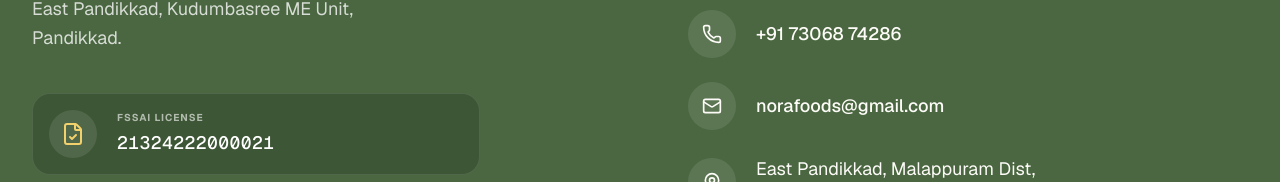
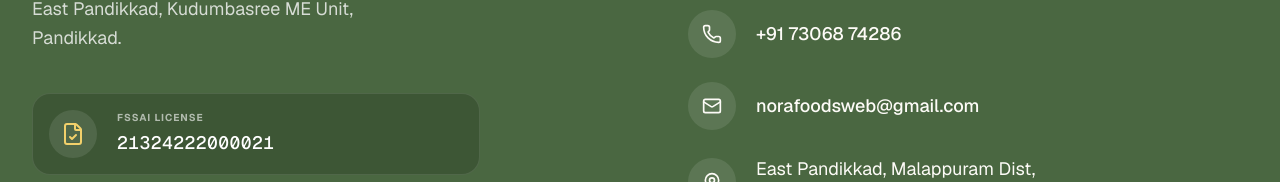
Before and after one commit to norafoodsweb/web, a Next.js app: page / in a window 1280 px wide. Shown: the part 3243-3425 px from the top of the page. Built offline with nearby package versions, Linux system fonts and the light colour scheme; no server answers; the database is empty.

Commit message:
social link update

```diff
--- a/src/app/page.tsx
+++ b/src/app/page.tsx
@@ -380,7 +380,7 @@ export default function Home() {
                         href="mailto:norafoods@gmail.com"
                         className="text-lg font-medium hover:text-accent transition-colors"
                       >
-                        norafoods@gmail.com
+                        norafoodsweb@gmail.com
                       </a>
                     </div>
                     <div className="flex items-start gap-5 group">
@@ -417,7 +417,7 @@ export default function Home() {
                       <Facebook size={24} />
                     </a>
                     <a
-                      href="#"
+                      href="https://www.instagram.com/nora._.foods/"
                       className="p-4 bg-gradient-to-tr from-[#f09433] via-[#dc2743] to-[#bc1888] text-white rounded-full hover:scale-110 hover:-translate-y-1 transition-all shadow-lg"
                       title="Instagram"
                     >
```
